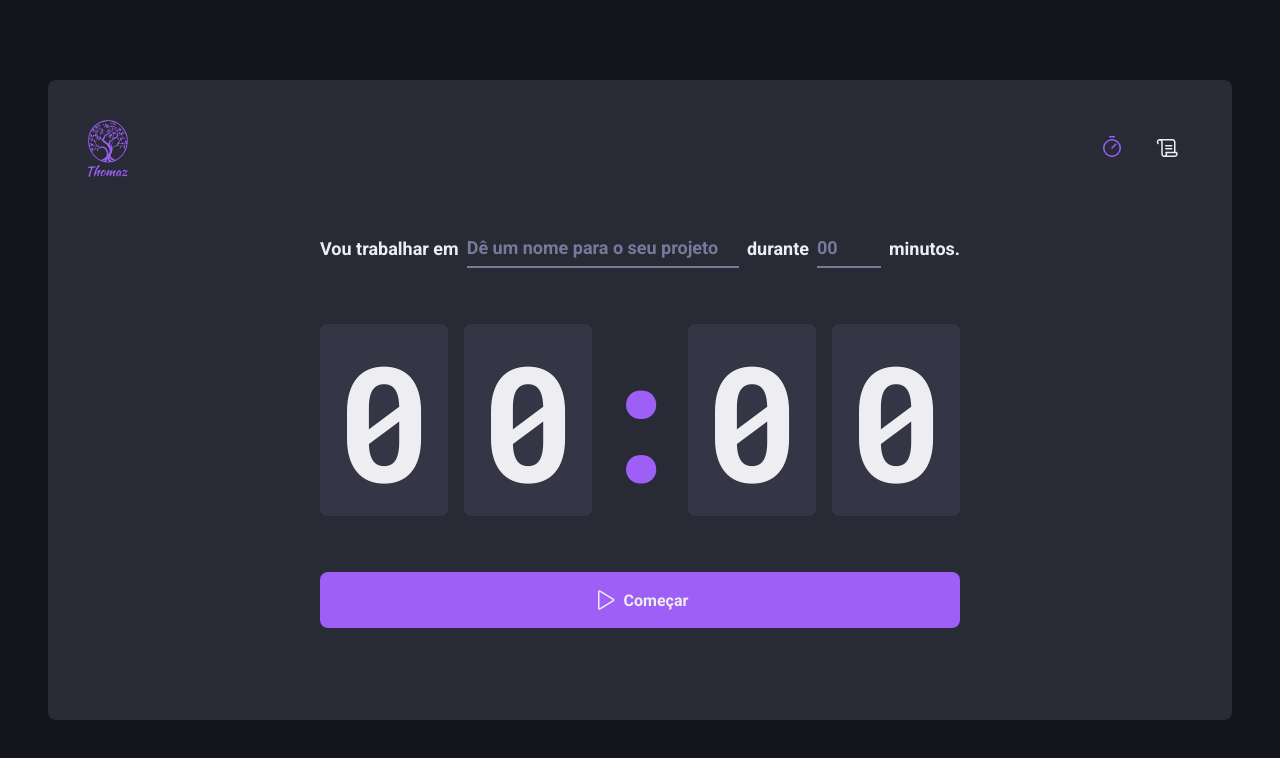
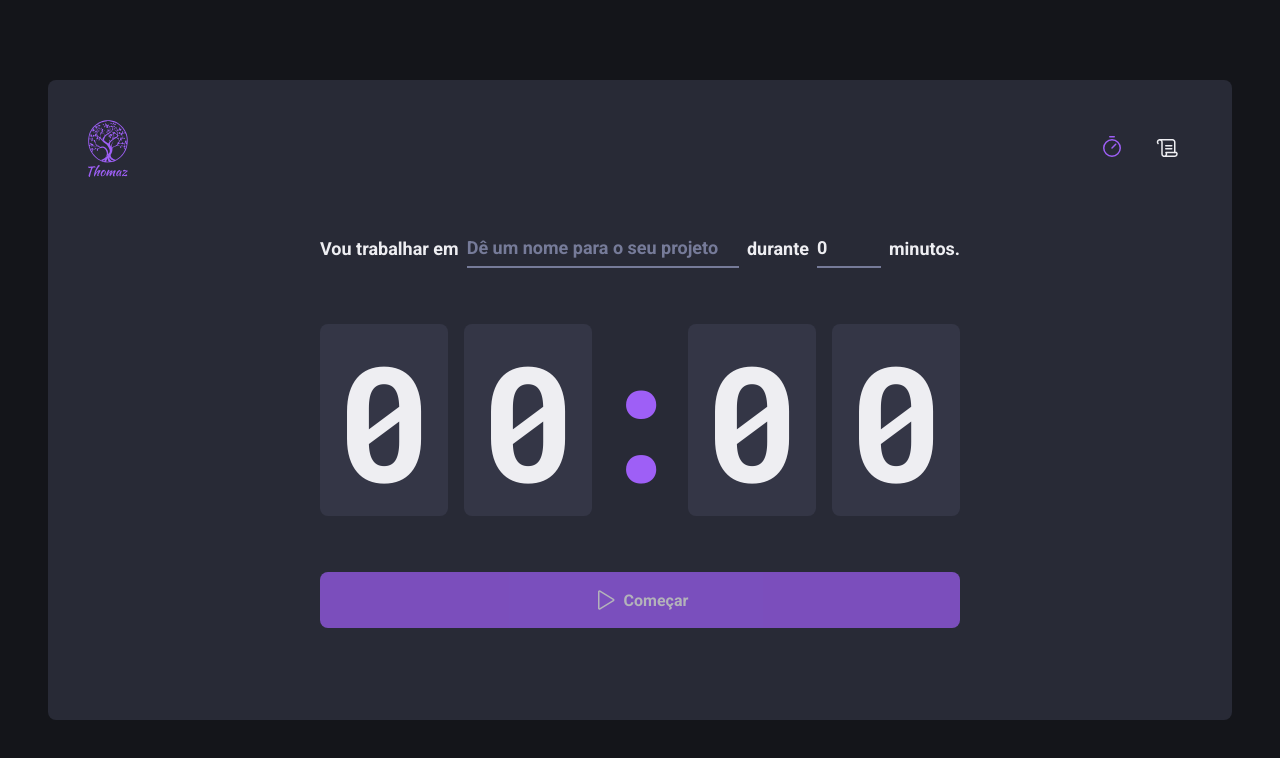
Before and after one commit to Thomaz201/timer-pomodoro, a React (Vite) app: page / in a window 1280 px wide. Shown: the top 758 px of the page. Built offline with nearby package versions, Linux system fonts and the light colour scheme.

Commit message:
Integrated react-hook-form and zod to application

```diff
--- a/package.json
+++ b/package.json
@@ -10,11 +10,14 @@
     "preview": "vite preview"
   },
   "dependencies": {
+    "@hookform/resolvers": "^3.3.2",
     "phosphor-react": "^1.4.1",
     "react": "^18.2.0",
     "react-dom": "^18.2.0",
+    "react-hook-form": "^7.48.2",
     "react-router-dom": "^6.18.0",
-    "styled-components": "^6.1.0"
+    "styled-components": "^6.1.0",
+    "zod": "^3.22.4"
   },
   "devDependencies": {
     "@rocketseat/eslint-config": "^2.1.0",
--- a/src/pages/Home/index.tsx
+++ b/src/pages/Home/index.tsx
@@ -1,4 +1,8 @@
 import { Play } from 'phosphor-react'
+import { useForm } from 'react-hook-form'
+import { zodResolver } from '@hookform/resolvers/zod'
+import * as zod from 'zod'
+
 import {
   CountdownContainer,
   FormContainer,
@@ -9,17 +13,49 @@
   TaskInput,
 } from './styles'
 
+// interface NewCycleFormData {
+//   task: string
+//   minutesAmount: number
+// }
+
+const newCycleFormValidationSchema = zod.object({
+  task: zod.string().min(1, 'Informe a tarefa'),
+  minutesAmount: zod
+    .number()
+    .min(5, 'O ciclo deve ser de no mínimo 5 minutos')
+    .max(60, 'O ciclo deve ser de no máximo 60 minutos'),
+})
+
+type NewCycleFormData = zod.infer<typeof newCycleFormValidationSchema>
+
 export function Home() {
+  const { register, handleSubmit, watch, reset } = useForm<NewCycleFormData>({
+    resolver: zodResolver(newCycleFormValidationSchema),
+    defaultValues: {
+      task: '',
+      minutesAmount: 0,
+    },
+  })
+
+  function handleCreateNewCycle(data: NewCycleFormData) {
+    console.log(data)
+
+    reset()
+  }
+
+  const task = watch('task')
+  const isSubmitDisabled = !task
+
   return (
     <HomeContainer>
-      <form action="">
+      <form onSubmit={handleSubmit(handleCreateNewCycle)} action="">
         <FormContainer>
           <label htmlFor="task">Vou trabalhar em</label>
           <TaskInput
             id="task"
             placeholder="Dê um nome para o seu projeto"
-            name="task"
             list="task-suggestions"
+            {...register('task')}
           />
 
           <datalist id="task-suggestions">
@@ -35,10 +71,12 @@
             type="number"
             id="minutesAmount"
             placeholder="00"
-            name="minutesAmount"
             step={5}
             max={60}
             min={5}
+            {...register('minutesAmount', {
+              valueAsNumber: true,
+            })}
           />
 
           <span>minutos.</span>
@@ -52,7 +90,7 @@
           <span>0</span>
         </CountdownContainer>
 
-        <StartCountdownButton type="submit">
+        <StartCountdownButton disabled={isSubmitDisabled} type="submit">
           <Play size={24} />
           Começar
         </StartCountdownButton>
```
Also changed, not shown: 2 other files (tests, documents, lock files or other folders).
